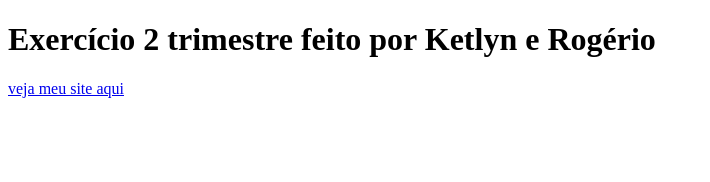
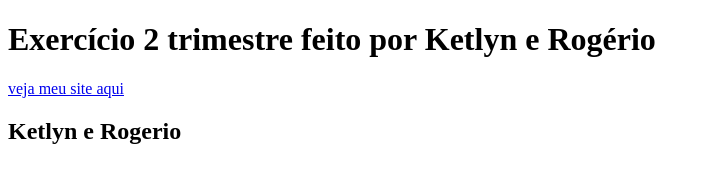
Before and after one commit to ketlynfsantos/site, a plain HTML site: page index.html in a window 1280 px wide. Shown: the whole page, without its empty margins (0-710 px from the left). Drawn offline with Linux system fonts and the light colour scheme.

Commit message:
Update index.html

```diff
--- a/index.html
+++ b/index.html
@@ -1,5 +1,6 @@
 <!DOCTYPE html>
 <html>
+<title>Ketlyn e Rogério</title>
     <head>
     </head>
         <body>
@@ -7,5 +8,6 @@
         <a href="https://www.havan.com.br/"> veja meu site aqui </a>
         <a href="https://www.nike.com.br/"> </a>
         <a href="https://www.vans.com.br/"> <a/>
+            <h2>Ketlyn e Rogerio</h2>
   </body>
 </html>
```
